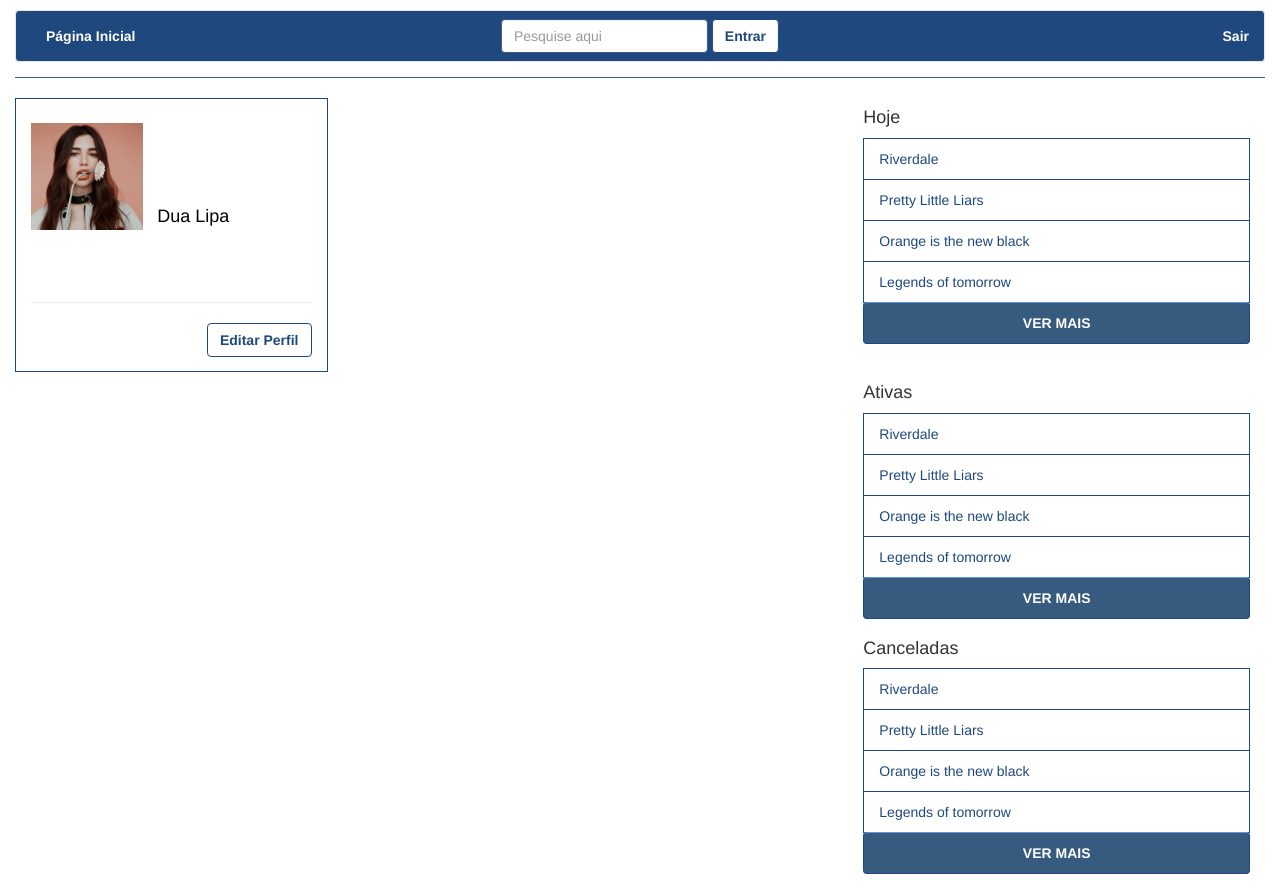
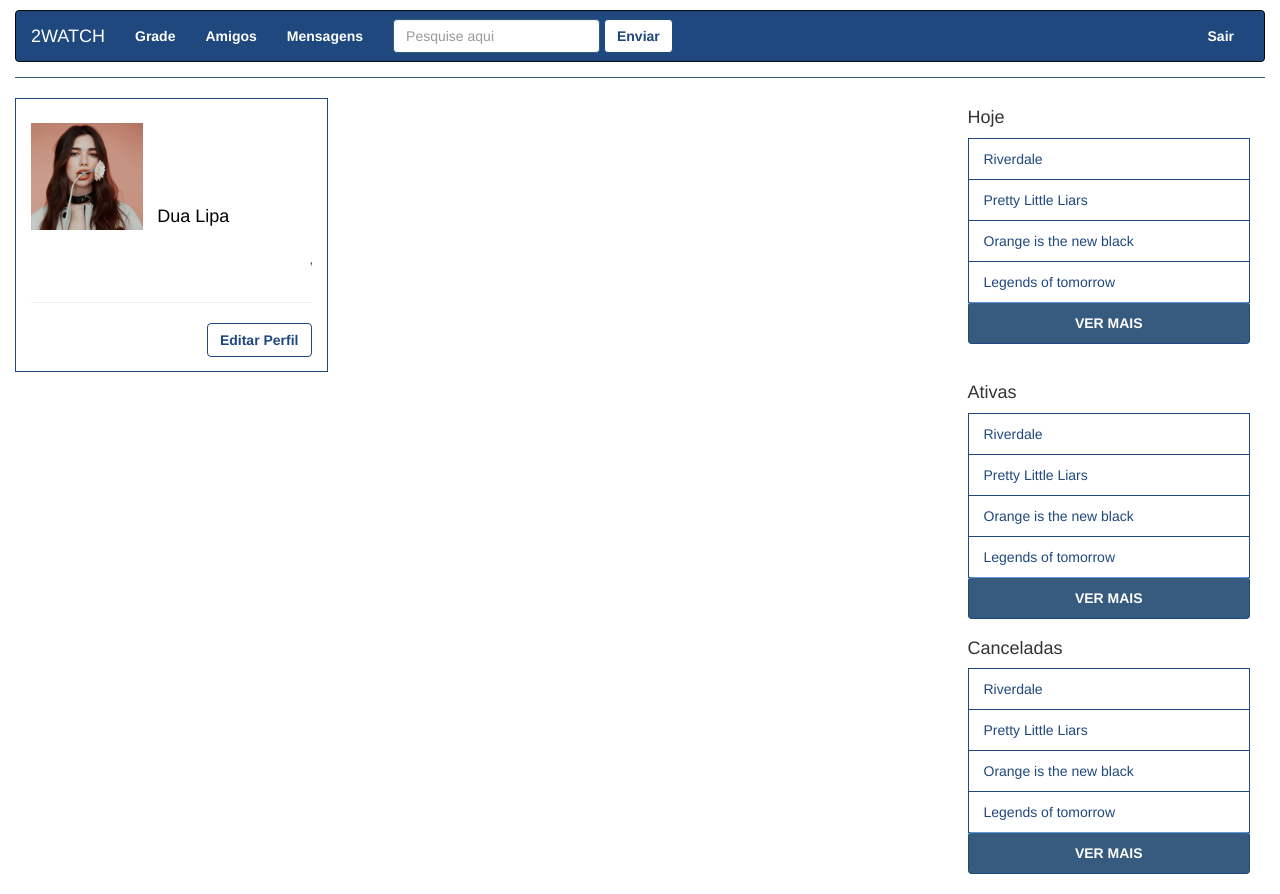
Before and after one commit to marciellioliveira/2watch, a PHP site: page /pagina_inicial.php in a window 1280 px wide. Run offline with PHP 8.4, Linux system fonts and the light colour scheme.

Commit message:
Navbar responsiva

```diff
--- a/pagina_inicial.php
+++ b/pagina_inicial.php
@@ -27,18 +27,19 @@
 
 
 
-
     </div>
 
 
-    <div class="col-sm-5" id="feed">
+    <div class="col-sm-6" id="feed">
 
 
 
 
 
     </div>
-    <div class="col-sm-4" id="series">
+
+    <div class="col-sm-3" id="series">
+
       <div class="list-group">
 
         <h4>Hoje</h4>
--- a/topo.php
+++ b/topo.php
@@ -24,7 +24,7 @@
 
   <div class="container-fluid">
 
-<nav class="navbar navbar-default" role="navigation">
+<!--<nav class="navbar navbar-default" role="navigation">
     <div class="navbar-header">
         <button type="button" class="navbar-toggle" data-toggle="collapse" data-target=".navbar-collapse">
             <span class="icon-bar"></span>
@@ -48,6 +48,35 @@
             <li><a href="entrar.php">Sair</a></li>
         </ul>
     </div>
+</nav>-->
+
+<nav class="navbar navbar-inverse" role="navigation">
+  <div class="container-fluid">
+    <div class="navbar-header">
+      <a class="navbar-brand" href="pagina_inicial.php">2WATCH</a>
+      <button type="button" class="navbar-toggle" data-toggle="collapse" data-target=".navbar-collapse">
+            <span class="icon-bar"></span>
+            <span class="icon-bar"></span>
+            <span class="icon-bar"></span>
+        </button>
+    </div>
+    <div class="navbar-collapse collapse">
+    <ul class="nav navbar-nav ">
+      <li><a href="#">Grade</a></li>
+      <li><a href="#">Amigos</a></li>
+      <li><a href="#">Mensagens</a></li>
+    </ul>
+    <form class="navbar-form navbar-left" action="/action_page.php">
+      <div class="form-group">
+        <input type="text" class="form-control" placeholder="Pesquise aqui">
+      </div>
+      <button type="submit" class="btn btn-default">Enviar</button>
+    </form>
+    <ul class="nav navbar-nav navbar-right">
+            <li><a href="entrar.php">Sair</a></li>
+        </ul>
+      </div>
+  </div>
 </nav>
 
     <hr class="linha">
```
